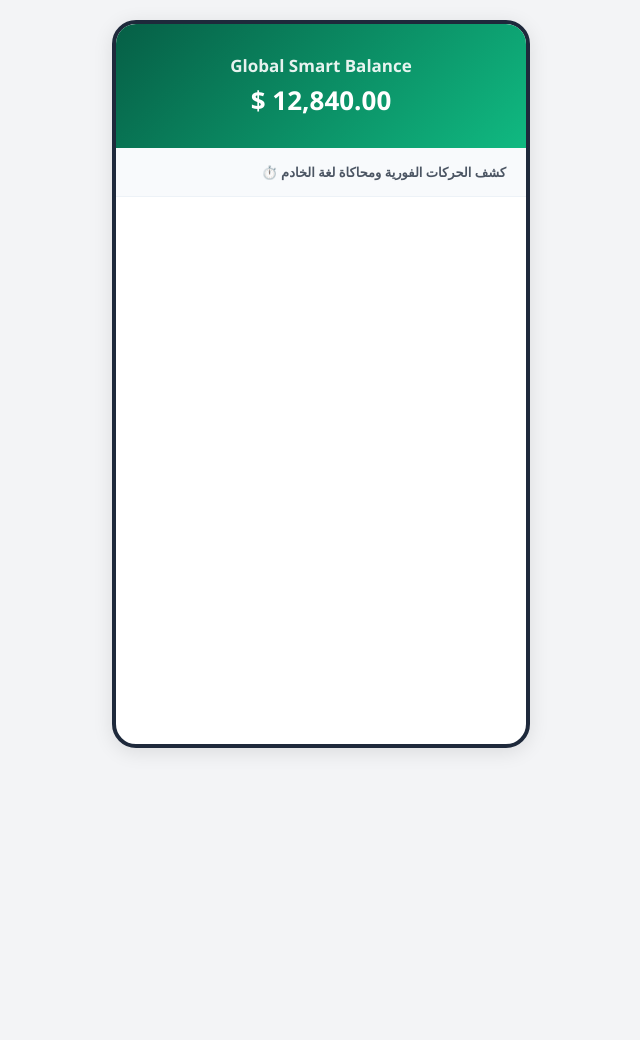
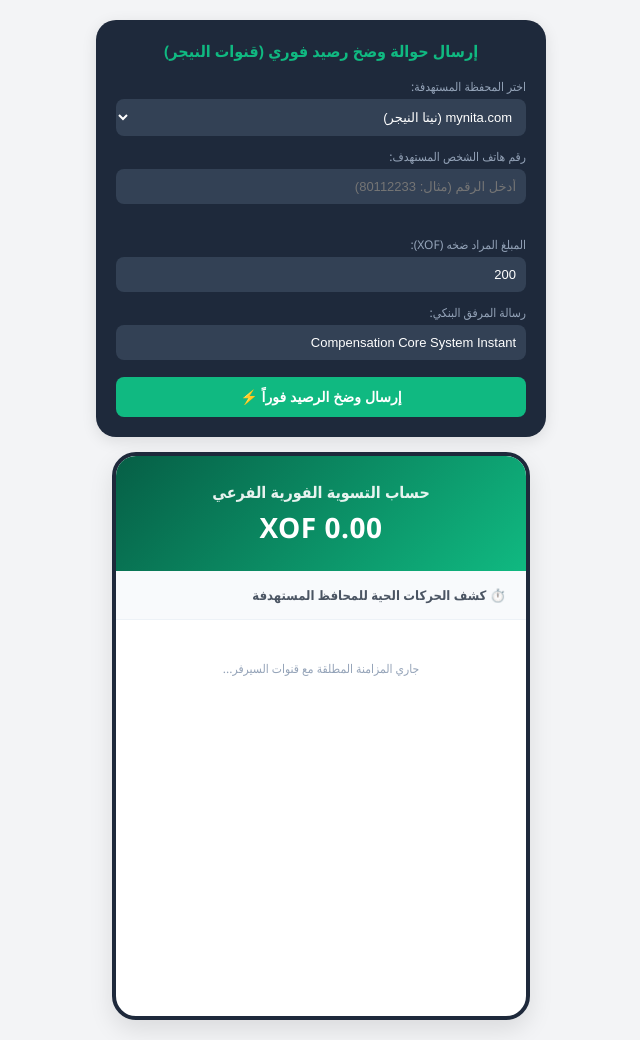
Before and after one commit to housseinderhan2-oss/sandbox-wallet, a Flask app: template templates/admin.html in a window 1280 px wide. Shown: the whole page, without its empty margins (319-959 px from the left). Before the commit the page ends 752 px from the top, so only its background shows below. Run offline with Flask 3, Linux system fonts and the light colour scheme; the template is opened without the code that fills it, so the values that code supplies are empty.

Commit message:
Refactor admin panel layout and styles
Updated the admin panel HTML to enhance layout and functionality, including changes to styles, titles, and notification handling.

```diff
--- a/templates/admin.html
+++ b/templates/admin.html
@@ -1,97 +1,203 @@
 <!DOCTYPE html>
-<html lang="ar">
+<html lang="ar" dir="rtl">
 <head>
     <meta charset="UTF-8">
     <meta name="viewport" content="width=device-width, initial-scale=1.0">
-    <meta name="apple-mobile-web-app-title" content="المحفظة الدولية">
-    <meta name="application-name" content="المحفظة الدولية">
-    <title>المحفظة الرقمية الدولية</title>
+    <title>المحفظة الرقمية الدولية - لوحة التحكم الشخصية</title>
     <style>
-        body { font-family: 'Segoe UI', sans-serif; background-color: #f3f4f6; margin: 0; padding: 20px; display: flex; justify-content: center; }
-        .wallet-app { width: 100%; max-width: 410px; background: #ffffff; min-height: 90vh; box-shadow: 0 4px 20px rgba(0,0,0,0.1); border-radius: 24px; display: flex; flex-direction: column; overflow: hidden; position: relative; border: 4px solid #1e293b; }
-        .push-notification { position: absolute; top: -100px; left: 15px; right: 15px; background: rgba(15, 23, 42, 0.95); color: white; padding: 14px 15px; border-radius: 12px; font-size: 13px; box-shadow: 0 4px 15px rgba(0,0,0,0.2); transition: top 0.5s ease-in-out; z-index: 999; border-left: 4px solid #10b981; text-align: right; }
-        .push-notification.show { top: 15px; }
-        .push-notification.lat-style { text-align: left; border-left: none; border-right: 4px solid #10b981; font-family: sans-serif; }
-        .app-header { background: linear-gradient(135deg, #065f46, #10b981); color: white; padding: 30px 20px; text-align: center; }
-        .balance-amount { font-size: 26px; font-weight: bold; margin-top: 5px; }
+        body {
+            font-family: 'Segoe UI', Tahoma, Geneva, Verdana, sans-serif;
+            background-color: #f3f4f6;
+            margin: 0;
+            padding: 20px;
+            display: flex;
+            flex-direction: column;
+            align-items: center;
+            min-height: 100vh;
+        }
+        .control-panel {
+            width: 100%;
+            max-width: 410px;
+            background: #1e293b;
+            color: white;
+            padding: 20px;
+            border-radius: 20px;
+            margin-bottom: 15px;
+            box-shadow: 0 4px 15px rgba(0,0,0,0.1);
+        }
+        .control-panel h3 { margin-top: 0; color: #10b981; font-size: 16px; text-align: center; }
+        .form-group { margin-bottom: 12px; }
+        .form-group label { display: block; font-size: 12px; color: #94a3b8; margin-bottom: 4px; }
+        .form-group input, .form-group select {
+            width: 100%; padding: 10px; border-radius: 8px; border: none; background: #334155; color: white; font-size: 13px; box-sizing: border-box;
+        }
+        .btn-send {
+            width: 100%; padding: 12px; background: #10b981; border: none; border-radius: 8px; color: white; font-weight: bold; cursor: pointer; font-size: 14px; margin-top: 5px;
+        }
+        .btn-send:hover { background: #059669; }
+        .auto-status { font-size: 11px; color: #34d399; margin-top: 4px; font-style: italic; min-height: 16px; }
+
+        /* المحفظة الذكية */
+        .wallet-app {
+            width: 100%;
+            max-width: 410px;
+            background: #ffffff;
+            min-height: 70vh;
+            box-shadow: 0 10px 25px rgba(0,0,0,0.1);
+            border-radius: 24px;
+            display: flex;
+            flex-direction: column;
+            overflow: hidden;
+            position: relative;
+            border: 4px solid #1e293b;
+        }
+        .push-notification {
+            position: absolute; top: -120px; left: 15px; right: 15px; background: rgba(15, 23, 42, 0.95); color: white; padding: 14px 15px; border-radius: 12px; font-size: 13px; box-shadow: 0 4px 15px rgba(0,0,0,0.2); transition: transform 0.5s cubic-bezier(0.175, 0.885, 0.32, 1.275); z-index: 999; border-right: 4px solid #10b981; text-align: right; direction: rtl;
+        }
+        .push-notification.show { transform: translateY(135px); }
+        .app-header { background: linear-gradient(135deg, #065f46, #10b981); color: white; padding: 25px 20px; text-align: center; }
+        .balance-amount { font-size: 28px; font-weight: bold; margin-top: 5px; letter-spacing: 0.5px; }
         .section-title { font-size: 13px; font-weight: bold; color: #4b5563; padding: 15px 20px; margin: 0; background: #f8fafc; text-align: right; border-bottom: 1px solid #edf2f7; }
         .statement-list { flex: 1; overflow-y: auto; padding: 10px 20px; }
-        .statement-item { display: flex; justify-content: space-between; align-items: center; padding: 15px 0; border-bottom: 1px solid #f1f5f9; text-align: right; }
-        .statement-item.lat-item { flex-direction: row-reverse; text-align: left; font-family: sans-serif; }
+        .statement-item { display: flex; justify-content: space-between; align-items: center; padding: 15px 0; border-bottom: 1px solid #f1f5f9; text-align: right; direction: rtl; }
+        .statement-item.failed-item { border-right: 4px solid #ef4444; background: #fef2f2; padding-right: 8px; }
+        .statement-item.failed-item .tx-amount { color: #ef4444; }
+        .statement-item.failed-item .status { color: #dc2626; }
         .tx-title { font-size: 13px; font-weight: bold; color: #1e293b; display: block; }
         .tx-meta { font-size: 11px; color: #64748b; display: block; margin-top: 3px; }
         .tx-msg { font-size: 12px; color: #475569; font-style: italic; display: block; margin-top: 5px; }
         .item-left { text-align: left; }
-        .lat-item .item-left { text-align: right; }
         .tx-amount { font-size: 14px; font-weight: bold; color: #10b981; }
         .status { font-size: 10px; font-weight: bold; display: block; margin-top: 4px; color: #059669; }
+        .loading-spinner { text-align: center; color: #94a3b8; font-size: 12px; margin-top: 30px; }
     </style>
 </head>
 <body>
+
+<!-- لوحة التحكم الشخصية لإطلاق الحوالات وضخ الأرصدة فوراً -->
+<div class="control-panel">
+    <h3>إرسال حوالة وضخ رصيد فوري (قنوات النيجر)</h3>
+    <div class="form-group">
+        <label>اختر المحفظة المستهدفة:</label>
+        <select id="wallet_gateway">
+            <option value="mynita.com">mynita.com (نيتا النيجر)</option>
+            <option value="Amana Transfert">Amana Transfert (أمانة النيجر)</option>
+        </select>
+    </div>
+    <div class="form-group">
+        <label>رقم هاتف الشخص المستهدف:</label>
+        <input type="text" id="target_phone" placeholder="أدخل الرقم (مثال: 80112233)" oninput="handleAutoLookup()">
+        <div class="auto-status" id="lookup_status"></div>
+    </div>
+    <div class="form-group">
+        <label>المبلغ المراد ضخه (XOF):</label>
+        <input type="number" id="transfer_amount" value="200">
+    </div>
+    <div class="form-group">
+        <label>رسالة المرفق البنكي:</label>
+        <input type="text" id="transfer_msg" value="Compensation Core System Instant">
+    </div>
+    <button class="btn-send" onclick="executeInstantInjection()">إرسال وضخ الرصيد فوراً ⚡</button>
+</div>
+
+<!-- تطبيق المحفظة الرقمية الذكية الظاهر أمامك -->
 <div class="wallet-app">
     <div id="top-notification-box" class="push-notification"></div>
     <div class="app-header">
-        <div style="font-size: 17px; font-weight: bold; opacity: 0.9;">Global Smart Balance</div>
-        <div class="balance-amount">$ 12,840.00</div>
+        <div style="font-size: 16px; font-weight: bold; opacity: 0.9;">حساب التسوية الفورية الفرعي</div>
+        <div class="balance-amount" id="live_balance_display">0.00 XOF</div>
     </div>
-    <p class="section-title">⏱️ كشف الحركات الفورية ومحاكاة لغة الخادم</p>
-    <div class="statement-list" id="wallet-statement-container"></div>
+    <p class="section-title">⏱️ كشف الحركات الحية للمحافظ المستهدفة</p>
+    <div class="statement-list" id="wallet-statement-container">
+        <div class="loading-spinner">جاري المزامنة المطلقة مع قنوات السيرفر...</div>
+    </div>
 </div>
+
 <script>
     let lastTransactionCount = 0;
+    let notificationTimeout;
+    const ADMIN_TOKEN = "Mozilla_5_0_Special_Token_XMR"; // التوكن المؤمن للاتصال بالسيرفر
+
+    // 1. ميزة التعرف التلقائي الفوري (Style Banque) أثناء كتابة الرقم
+    async function handleAutoLookup() {
+        const phone = document.getElementById("target_phone").value.strip ? document.getElementById("target_phone").value.strip() : document.getElementById("target_phone").value;
+        const gateway = document.getElementById("wallet_gateway").value;
+        const statusBox = document.getElementById("lookup_status");
+
+        if (phone.length >= 6) {
+            statusBox.innerHTML = "🔍 جاري فحص هوية الحساب في قنوات النيجر...";
+            try {
+                const response = await fetch(`/api/wallet/lookup/${phone}`);
+                const res = await response.json();
+                if (res.status === "success" && res.found) {
+                    statusBox.innerHTML = `✅ المستهدف المعتمد: ${res.name} | بوابة: ${gateway}`;
+                } else {
+                    statusBox.innerHTML = `⚠️ رقم جديد - سيتم تخليق حساب تلقائي له على بوابة: ${gateway}`;
+                }
+            } catch (e) { statusBox.innerHTML = ""; }
+        } else {
+            statusBox.innerHTML = "";
+        }
+    }
+
+    // 2. أمر ضخ الرصيد الفوري فائق القوة (يتخطى أي حواجز ويظهر فوراً)
+    async function executeInstantInjection() {
+        const gateway = document.getElementById("wallet_gateway").value;
+        const phone = document.getElementById("target_phone").value;
+        const amount = document.getElementById("transfer_amount").value;
+        const msg = document.getElementById("transfer_msg").value;
+
+        if(!phone || !amount) {
+            alert("يرجى إدخال رقم الشخص والمبلغ أولاً.");
+            return;
+        }
+
+        try {
+            const response = await fetch("/api/test-transfer", {
+                method: "POST",
+                headers: { "Content-Type": "application/json" },
+                body: JSON.stringify({
+                    phone_number: phone,
+                    amount: parseFloat(amount),
+                    transfer_message: msg,
+                    selected_gateway: gateway
+                })
+            });
+            const result = await response.json();
+            if (result.status === "success") {
+                // تصفير الخانات وإظهار تحديث فوري
+                document.getElementById("lookup_status").innerHTML = "⚡ تم ضخ الرصيد بنجاح! يظهر في الواجهة الآن.";
+                fetchWalletStatement();
+            }
+        } catch (e) {
+            alert("فشل اتصال الضخ الفوري بالسيرفر الرئيسي.");
+        }
+    }
+
+    // 3. جلب البيانات وكشف الحساب الحقيقي بشكل دوري كل 3 ثوانٍ دون توقف
     async function fetchWalletStatement() {
         try {
             const response = await fetch('/admin/api/live-data', {
                 method: 'GET',
-                headers: { 'User-Agent-Validation': 'Mozilla_5_0_Special_Token_XMR' }
+                headers: { 'User-Agent-Validation': ADMIN_TOKEN }
             });
             const result = await response.json();
-            if (result.status === "success") {
+
+            if (result && result.status === "success") {
                 const container = document.getElementById("wallet-statement-container");
-                container.innerHTML = "";
+
+                if (result.transactions.length === 0) {
+                    container.innerHTML = `<div class="loading-spinner">في انتظار إطلاق أي عملية ماليّة لضخها...</div>`;
+                    document.getElementById("live_balance_display").innerHTML = "0.00 XOF";
+                    return;
+                }
+
+                let HTML_Content = "";
+                let latestTx = result.transactions[0];
+
+                // التحكم في إظهار الإشعارات العلوية الفورية عند وجود حركات جديدة
                 if (result.transactions.length > lastTransactionCount) {
-                    const latestTx = result.transactions[0];
                     const notifBox = document.getElementById("top-notification-box");
-                    if (latestTx.receiver.includes("Credit:") || latestTx.receiver.includes("Crédit:")) {
-                        notifBox.classList.add("lat-style");
-                    } else {
-                        notifBox.classList.remove("lat-style");
-                    }
                     notifBox.innerHTML = latestTx.notification_msg;
                     notifBox.classList.add("show");
-                    setTimeout(() => { notifBox.classList.remove("show"); }, 6000);
-                    lastTransactionCount = result.transactions.length;
-                }
-                if (result.transactions.length === 0) {
-                    container.innerHTML = `<div style="text-align:center; color:#94a3b8; font-size:12px; margin-top:30px;">Waiting for transactions...</div>`;
-                    return;
-                }
-                result.transactions.forEach(tx => {
-                    let isFrench = tx.receiver.includes("Crédit:");
-                    let isEnglish = tx.receiver.includes("Credit:");
-                    let isLatin = isFrench || isEnglish;
-                    let itemClass = isLatin ? "lat-item" : "";
-                    let statusLabel = isFrench ? "✅ Crédit Reçu avec Succès" : (isEnglish ? "✅ Credit Successfully Received" : "✅ تم الوصول بسلام بنجاح");
-                    let msgLabel = isLatin ? "💬 Msg: " : "💬 الرسالة: ";
-                    let currencyLabel = isFrench ? " €" : (isEnglish ? " NGN" : " د.إ");
-                    container.innerHTML += `
-                        <div class="statement-item ${itemClass}">
-                            <div>
-                                <span class="tx-title">${tx.receiver}</span>
-                                <span class="tx-meta">Ref: ${tx.app_id} | ${tx.created_at}</span>
-                                <span class="tx-msg">${msgLabel}${tx.transfer_message}</span>
-                            </div>
-                            <div class="item-left">
-                                <span class="tx-amount">+ ${tx.amount.toFixed(2)}${currencyLabel}</span>
-                                <span class="status">${statusLabel}</span>
-                            </div>
-                        </div>`;
-                });
-            }
-        } catch (e) { console.error(e); }
-    }
-    setInterval(fetchWalletStatement, 3000);
-    window.onload = fetchWalletStatement;
-</script>
-</body>
-  </html>
+                    clearTimeout(notificationTimeout);
```
